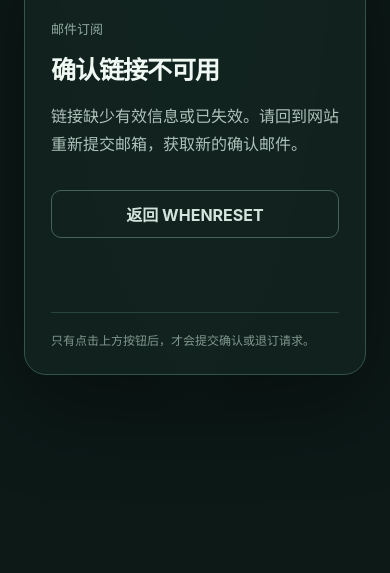
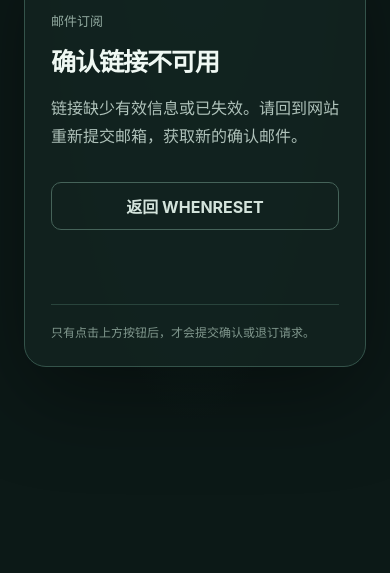
Before and after one commit to 1638002772/whenreset-codex-monitor, a plain HTML site: page email-action.html in a window 390 px wide. Shown: the part 271-844 px from the top of the page. Drawn offline with Linux system fonts and the light colour scheme.

Commit message:
Fix mobile email action layout

```diff
--- a/email-action.html
+++ b/email-action.html
@@ -10,8 +10,8 @@
     :root { color-scheme: dark; font-family: Inter, "Microsoft YaHei", system-ui, sans-serif; background: #0c1917; color: #eff8f3; }
     * { box-sizing: border-box; }
     [hidden] { display: none !important; }
-    body { min-height: 100vh; margin: 0; display: grid; grid-template-columns: minmax(0, 1fr); place-items: center; padding: 24px; background: radial-gradient(ellipse at 50% 0%, #1a443a 0, #0c1917 58%); }
-    main { width: 100%; max-width: 520px; padding: clamp(26px, 6vw, 42px); border: 1px solid #34534a; border-radius: 22px; background: rgba(17, 35, 31, .94); box-shadow: 0 28px 90px #0006; }
+    body { min-height: 100vh; width: 100%; margin: 0; display: flex; align-items: center; justify-content: center; padding: 24px; background: radial-gradient(ellipse at 50% 0%, #1a443a 0, #0c1917 58%); }
+    main { width: min(calc(100vw - 48px), 520px); max-width: 520px; min-width: 0; padding: clamp(26px, 6vw, 42px); border: 1px solid #34534a; border-radius: 22px; background: rgba(17, 35, 31, .94); box-shadow: 0 28px 90px #0006; }
     .brand { color: #75d8b2; font-size: 12px; font-weight: 750; letter-spacing: .22em; }
     .eyebrow { margin: 34px 0 10px; color: #91a99f; font-size: 13px; }
     h1 { margin: 0; font-size: clamp(25px, 6vw, 34px); letter-spacing: -.04em; }
@@ -21,7 +21,7 @@
     .back { margin-left: 8px; border: 1px solid #456359; background: transparent; color: #d4e4dc; }
     .notice { min-height: 26px; margin: 18px 0 0; color: #d3e4dc; font-size: 14px; }
     .foot { margin-top: 30px; padding-top: 18px; border-top: 1px solid #29443c; color: #81988e; font-size: 12px; }
-    @media (max-width: 430px) { .back { margin-left: 0; } .actions { display: grid; gap: 2px; } }
+    @media (max-width: 430px) { .brand { font-size: 11px; letter-spacing: .16em; } .back { margin-left: 0; } .actions { display: grid; gap: 2px; } }
   </style>
 </head>
 <body>
```
